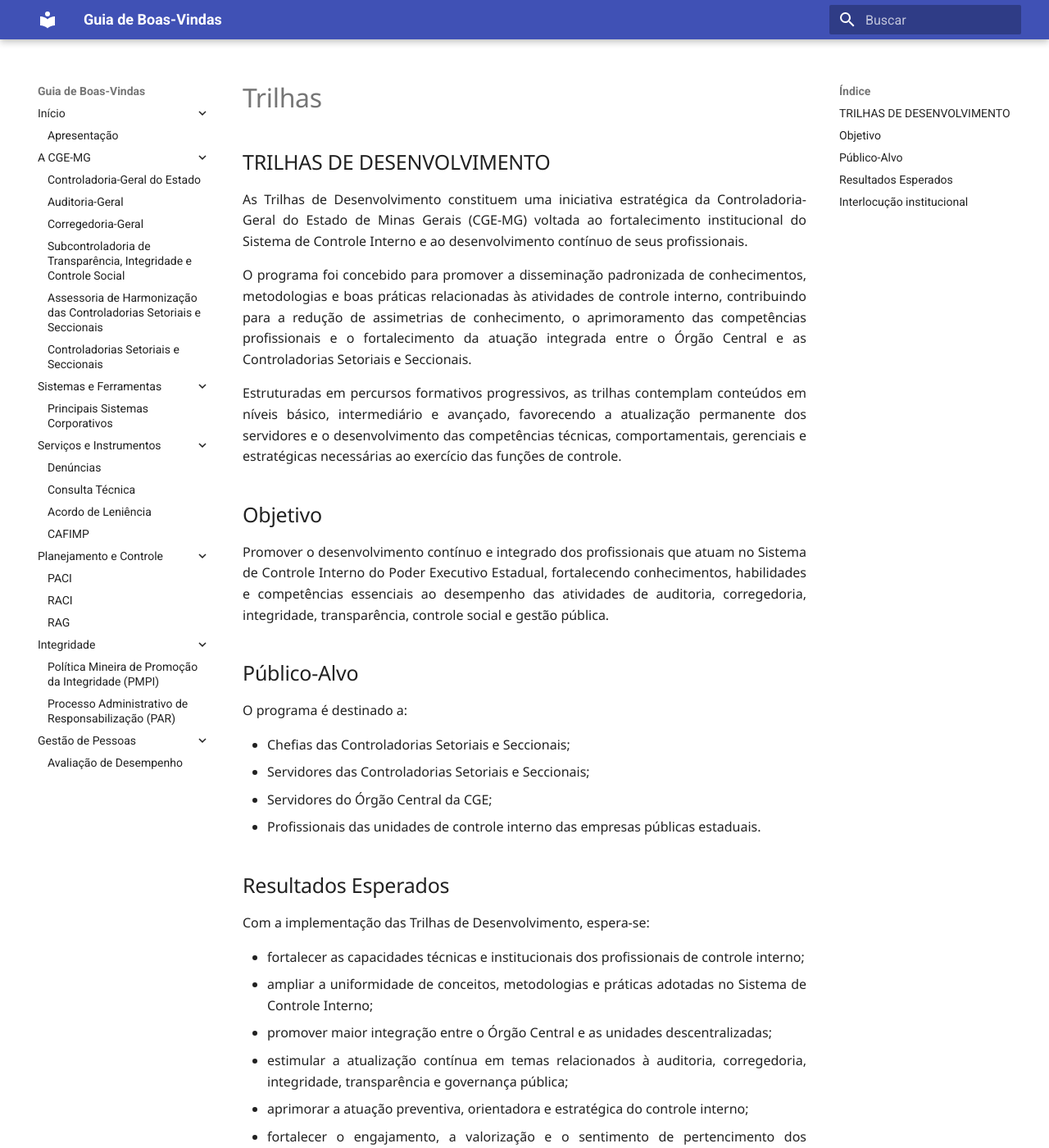
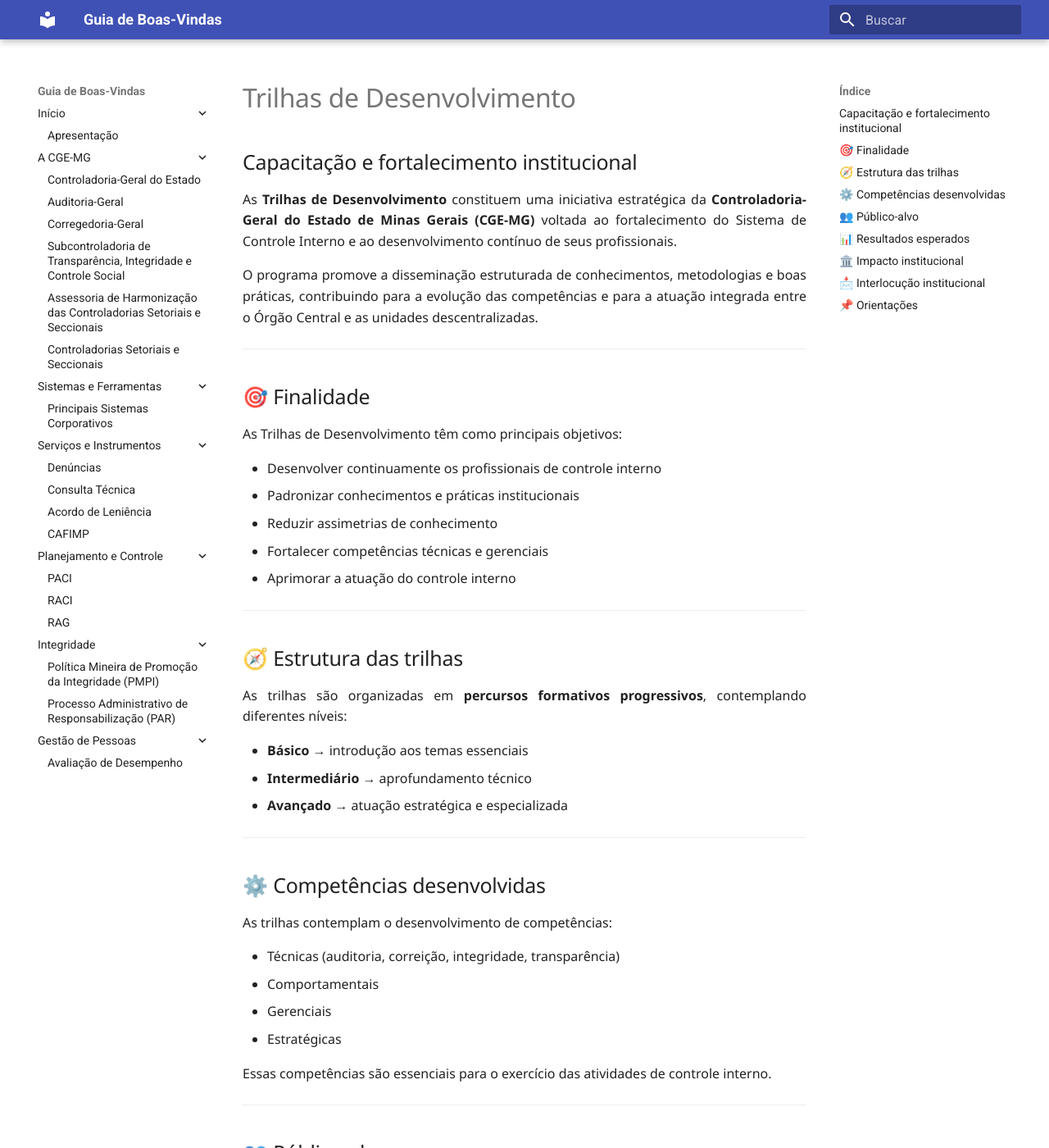
Before and after one commit to CGEMG-AHCS/guia-de-boas-vindas, an MkDocs documentation site: the page built from docs/trilhas.md, in a window 1280 px wide and 1400 px high. Shown: the whole window at 82% size. Built offline with MkDocs 1.6.1 and Material for MkDocs 9.7.7, drawn with Linux system fonts in a browser that asks for light colours; some of the changed text lies outside the part shown.

Commit message:
Update trilhas.md

```diff
--- a/docs/trilhas.md
+++ b/docs/trilhas.md
@@ -1,43 +1,107 @@
-## TRILHAS DE DESENVOLVIMENTO
+# Trilhas de Desenvolvimento
+## Capacitação e fortalecimento institucional
 
-As Trilhas de Desenvolvimento constituem uma iniciativa estratégica da Controladoria-Geral do Estado de Minas Gerais (CGE-MG) voltada ao fortalecimento institucional do Sistema de Controle Interno e ao desenvolvimento contínuo de seus profissionais.
+As **Trilhas de Desenvolvimento** constituem uma iniciativa estratégica da **Controladoria-Geral do Estado de Minas Gerais (CGE-MG)** voltada ao fortalecimento do Sistema de Controle Interno e ao desenvolvimento contínuo de seus profissionais.
 
-O programa foi concebido para promover a disseminação padronizada de conhecimentos, metodologias e boas práticas relacionadas às atividades de controle interno, contribuindo para a redução de assimetrias de conhecimento, o aprimoramento das competências profissionais e o fortalecimento da atuação integrada entre o Órgão Central e as Controladorias Setoriais e Seccionais.
+O programa promove a disseminação estruturada de conhecimentos, metodologias e boas práticas, contribuindo para a evolução das competências e para a atuação integrada entre o Órgão Central e as unidades descentralizadas.
 
-Estruturadas em percursos formativos progressivos, as trilhas contemplam conteúdos em níveis básico, intermediário e avançado, favorecendo a atualização permanente dos servidores e o desenvolvimento das competências técnicas, comportamentais, gerenciais e estratégicas necessárias ao exercício das funções de controle.
+---
 
-## Objetivo
+## 🎯 Finalidade
 
-Promover o desenvolvimento contínuo e integrado dos profissionais que atuam no Sistema de Controle Interno do Poder Executivo Estadual, fortalecendo conhecimentos, habilidades e competências essenciais ao desempenho das atividades de auditoria, corregedoria, integridade, transparência, controle social e gestão pública.
+As Trilhas de Desenvolvimento têm como principais objetivos:
 
-## Público-Alvo
+- Desenvolver continuamente os profissionais de controle interno
+- Padronizar conhecimentos e práticas institucionais
+- Reduzir assimetrias de conhecimento
+- Fortalecer competências técnicas e gerenciais
+- Aprimorar a atuação do controle interno
+
+---
+
+## 🧭 Estrutura das trilhas
+
+As trilhas são organizadas em **percursos formativos progressivos**, contemplando diferentes níveis:
+
+- **Básico** → introdução aos temas essenciais
+- **Intermediário** → aprofundamento técnico
+- **Avançado** → atuação estratégica e especializada
+
+---
+
+## ⚙️ Competências desenvolvidas
+
+As trilhas contemplam o desenvolvimento de competências:
+
+- Técnicas (auditoria, correição, integridade, transparência)
+- Comportamentais
+- Gerenciais
+- Estratégicas
+
+Essas competências são essenciais para o exercício das atividades de controle interno.
+
+---
+
+## 👥 Público-alvo
 
 O programa é destinado a:
 
-* Chefias das Controladorias Setoriais e Seccionais;
-* Servidores das Controladorias Setoriais e Seccionais;
-* Servidores do Órgão Central da CGE;
-* Profissionais das unidades de controle interno das empresas públicas estaduais.
+- Chefias das Controladorias Setoriais e Seccionais
+- Servidores das Controladorias Setoriais e Seccionais
+- Servidores do Órgão Central da CGE-MG
+- Profissionais das unidades de controle interno das empresas estatais
 
-## Resultados Esperados
+---
 
-Com a implementação das Trilhas de Desenvolvimento, espera-se:
+## 📊 Resultados esperados
 
-* fortalecer as capacidades técnicas e institucionais dos profissionais de controle interno;
-* ampliar a uniformidade de conceitos, metodologias e práticas adotadas no Sistema de Controle Interno;
-* promover maior integração entre o Órgão Central e as unidades descentralizadas;
-* estimular a atualização contínua em temas relacionados à auditoria, corregedoria, integridade, transparência e governança pública;
-* aprimorar a atuação preventiva, orientadora e estratégica do controle interno;
-* fortalecer o engajamento, a valorização e o sentimento de pertencimento dos profissionais que atuam na área.
+Com a implementação das trilhas, espera-se:
 
-Ao investir no desenvolvimento de seus servidores, a CGE reafirma seu compromisso com a excelência, a inovação e o fortalecimento da governança pública, contribuindo para uma Administração Pública cada vez mais íntegra, eficiente e orientada à geração de valor para a sociedade.
+- Fortalecer capacidades técnicas e institucionais
+- Ampliar a uniformidade de metodologias e práticas
+- Promover integração entre as unidades
+- Estimular atualização contínua
+- Aprimorar a atuação preventiva e estratégica
 
-## Interlocução institucional
+---
 
-Assessoria de Harmonização das Controladorias Setoriais e Seccionais
+## 🏛️ Impacto institucional
 
-Débora Pinto Severino / Ana Letícia Neves Pimenta
+A iniciativa contribui para:
 
-Telefone: (31) 3915-8891
+- Fortalecimento do Sistema de Controle Interno
+- Melhoria da governança pública
+- Consolidação da cultura de integridade
+- Valorização e engajamento dos servidores
 
-Endereço Eletrônico: coordenacao@cge.mg.gov.br
+Ao investir no desenvolvimento de seus profissionais, a CGE-MG reafirma seu compromisso com a **excelência, inovação e geração de valor para a sociedade**.
+
+---
+
+## 📩 Interlocução institucional
+
+Para informações e apoio:
+
+🏢 **Assessoria de Harmonização das Controladorias Setoriais e Seccionais (AHCS)**
+
+👤 Responsáveis:
+- Débora Pinto Severino
+- Ana Letícia Neves Pimenta
+
+📞 Telefone: (31) 3915-8891
+📧 E-mail: coordenacao@cge.mg.gov.br
+
+---
+
+## 📌 Orientações
+
+!!! note "Importante"
+    As Trilhas de Desenvolvimento constituem instrumento essencial para o fortalecimento contínuo das competências no Sistema de Controle Interno.
+
+!!! tip "Boa prática"
+    Recomenda-se o acompanhamento regular das trilhas e a participação ativa nas atividades formativas.
+
+!!! warning "Atenção"
+    A atualização contínua é fundamental para o alinhamento às diretrizes e às melhores práticas institucionais.
+
+---
```
